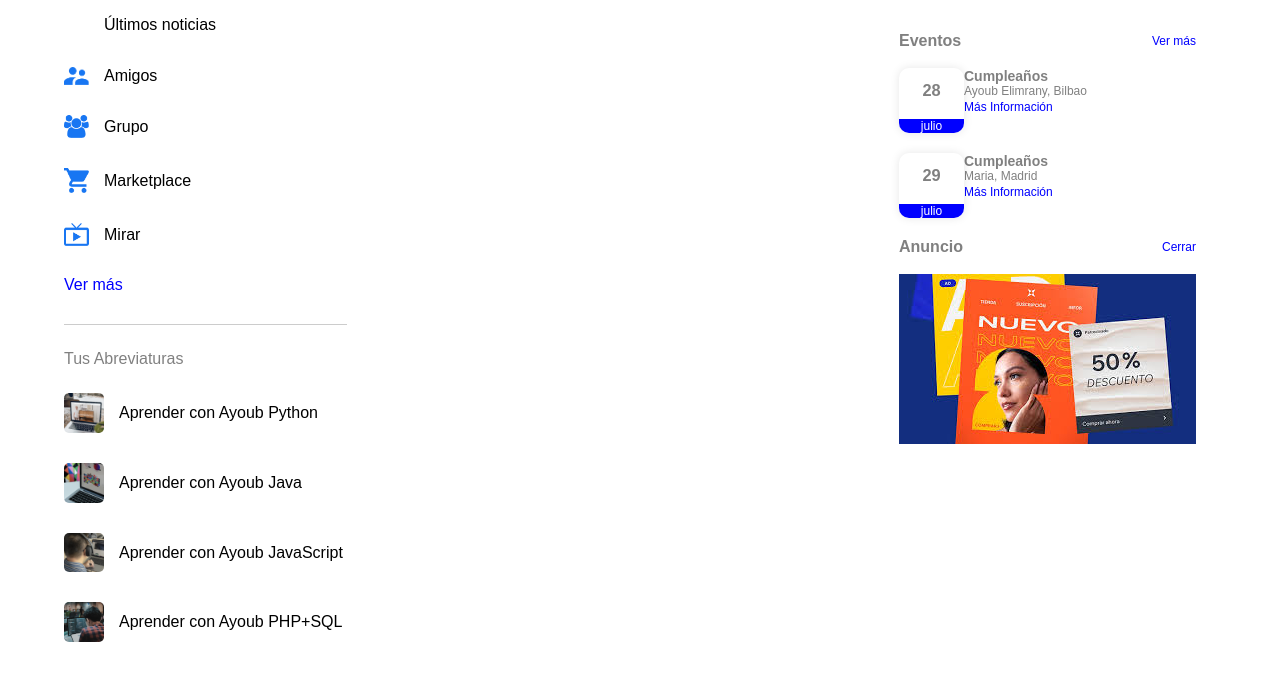
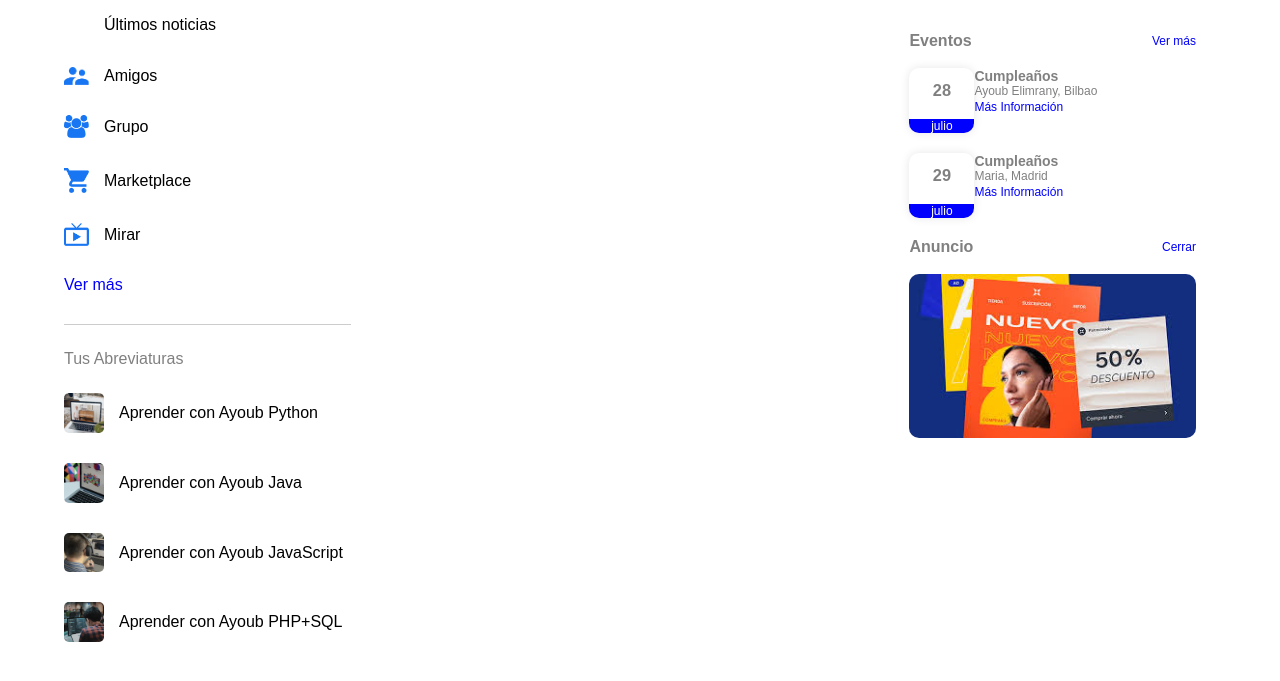
Before and after one commit to AyoubElimeany/project-parecido-fb, a plain HTML site: page index.html in a window 1280 px wide. Shown: the part 85-766 px from the top of the page. Drawn offline with Linux system fonts and the light colour scheme.

Commit message:
modifacr la img de anuncio mas

```diff
--- a/style.css
+++ b/style.css
@@ -213,6 +213,8 @@ nav {
     font-size: 12px;
     color: blue;
 }
-.sidebat-ads {
+.sidebar-ads {
     width: 100%;
+    border-radius: 10px;
+    margin-bottom: 20px;
 }
```
Also changed, not shown: images/advertisement.png (deleted).
